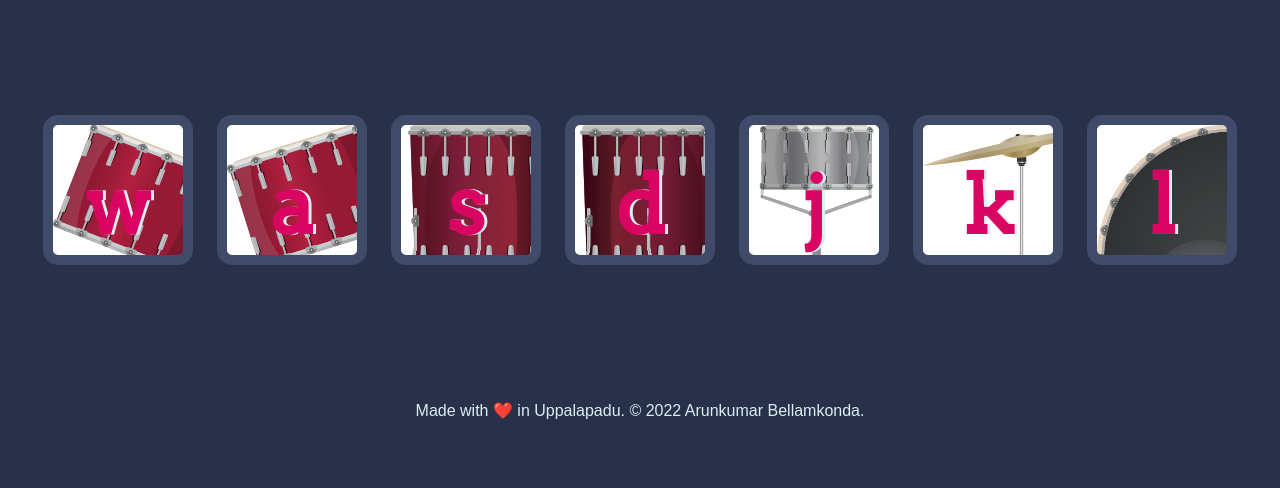
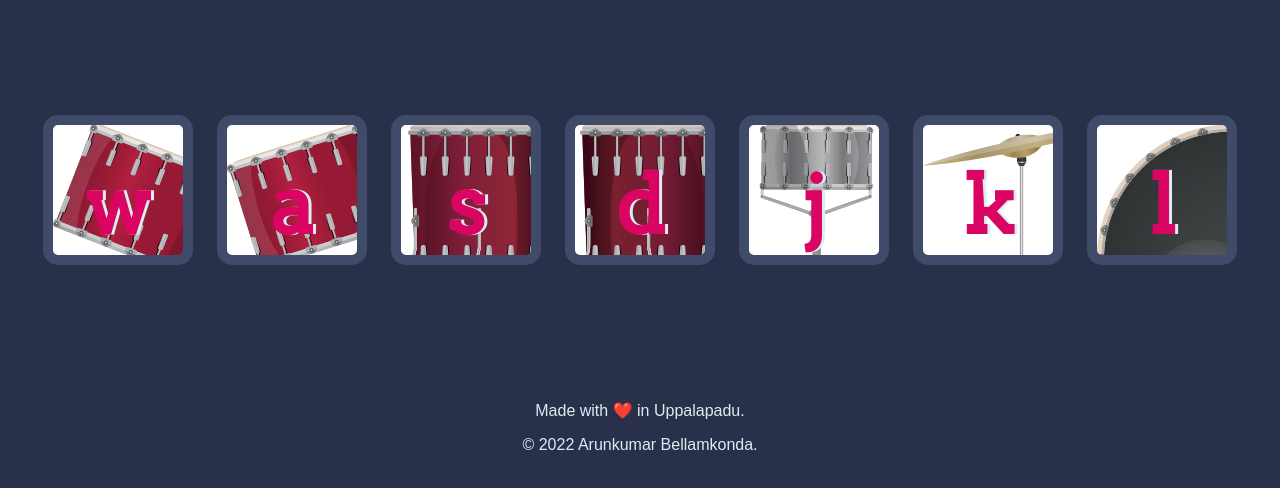
Before and after one commit to arun0470/DrumKit, a plain HTML site: page index.html in a window 1280 px wide. Shown: the part 174-662 px from the top of the page. Drawn offline with Linux system fonts and the light colour scheme.

```diff
--- a/index.html
+++ b/index.html
@@ -23,7 +23,7 @@
   <script src="index.js" charset="utf-8"></script>
 </body>
 <footer>
-  Made with ❤️ in Uppalapadu.
+  <p>Made with ❤️ in Uppalapadu.</p>
   © 2022 Arunkumar Bellamkonda.
 </footer>
 
```
